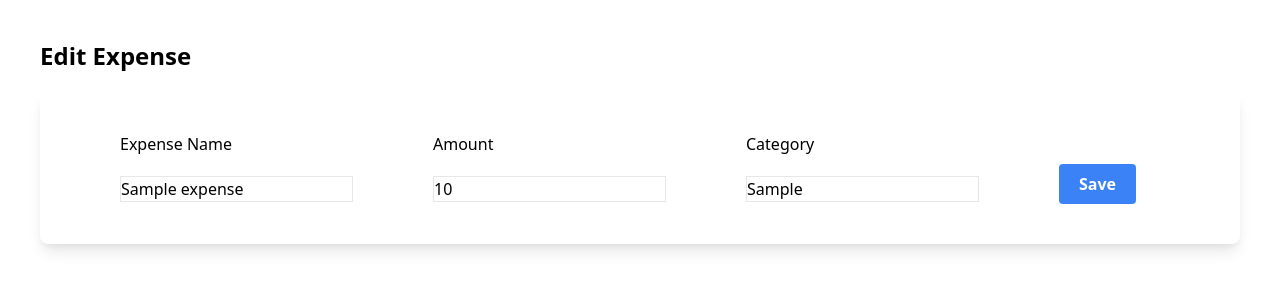
After one commit to stanislavtz/expense-tracker, a Django app: page /edit/1 in a window 1280 px wide. The commit adds this page. Shown: the top 300 px of the page. Run offline with Django 5.2, Linux system fonts and the light colour scheme; tables that the repository leaves empty hold one stand-in row (values such as "Sample post"); style sheets or scripts are compiled from the project's sources.

Commit message:
Add edit expense functionality.

```diff
--- /dev/null
+++ b/myapp/templates/myapp/edit_expense.html
@@ -0,0 +1,12 @@
+{% extends "myapp/base.html" %}
+
+{% block title %}Edit Expense{% endblock %}
+
+{% block body %}
+    <div class="m-10">
+        <h1 class="font-bold text-2xl">Edit Expense</h1>
+
+        {% include "myapp/includes/create_expense.html" %}
+
+    </div>
+{% endblock %}
--- a/myapp/templates/myapp/includes/all_expenses.html
+++ b/myapp/templates/myapp/includes/all_expenses.html
@@ -18,7 +18,7 @@
                 <td class="border px-4 py-2">{{ expense.created }}</td>
                 <td class="border px-4 py-2">{{ expense.category }}</td>
                 <td class="border px-4 py-2">
-                    <a class="bg-green-500 hover:bg-green-700 text-white font-bold py-1 px-5 rounded" href="edit/{{ expense.id }}">Edit</a>
+                    <a class="bg-green-500 hover:bg-green-700 text-white font-bold py-1 px-5 rounded" href="{% url 'edit' expense.id %}">Edit</a>
                 </td>
                 <td class="border px-4 py-2">
                     <a class="bg-red-500 hover:bg-red-700 text-white font-bold py-1 px-5 rounded" href="delete/{{ expense.id }}">Delete</a>
--- a/myapp/urls.py
+++ b/myapp/urls.py
@@ -3,4 +3,5 @@
 
 urlpatterns = [
     path("", views.index, name="index"),
+    path("edit/<int:expense_id>", views.edit_expense, name="edit"),
 ]
--- a/myapp/views.py
+++ b/myapp/views.py
@@ -1,5 +1,5 @@
 from django.shortcuts import render, redirect
-from django.shortcuts import get_list_or_404
+from django.shortcuts import get_list_or_404, get_object_or_404
 from .forms import ExpenseForm
 from .models import Expense
 
@@ -22,3 +22,22 @@
     }
 
     return render(request, "myapp/index.html", context)
+
+
+def edit_expense(request, expense_id):
+    current_expense = get_object_or_404(Expense, id=expense_id)
+    edit_form = ExpenseForm(instance=current_expense)
+
+    if request.method == "POST":
+        edit_form = ExpenseForm(request.POST, instance=current_expense)
+
+        if edit_form.is_valid():
+            edit_form.save()
+            return redirect("index")
+
+    context = {
+        "expense": current_expense,
+        "form": edit_form,
+    }
+
+    return render(request, "myapp/edit_expense.html", context)
```
